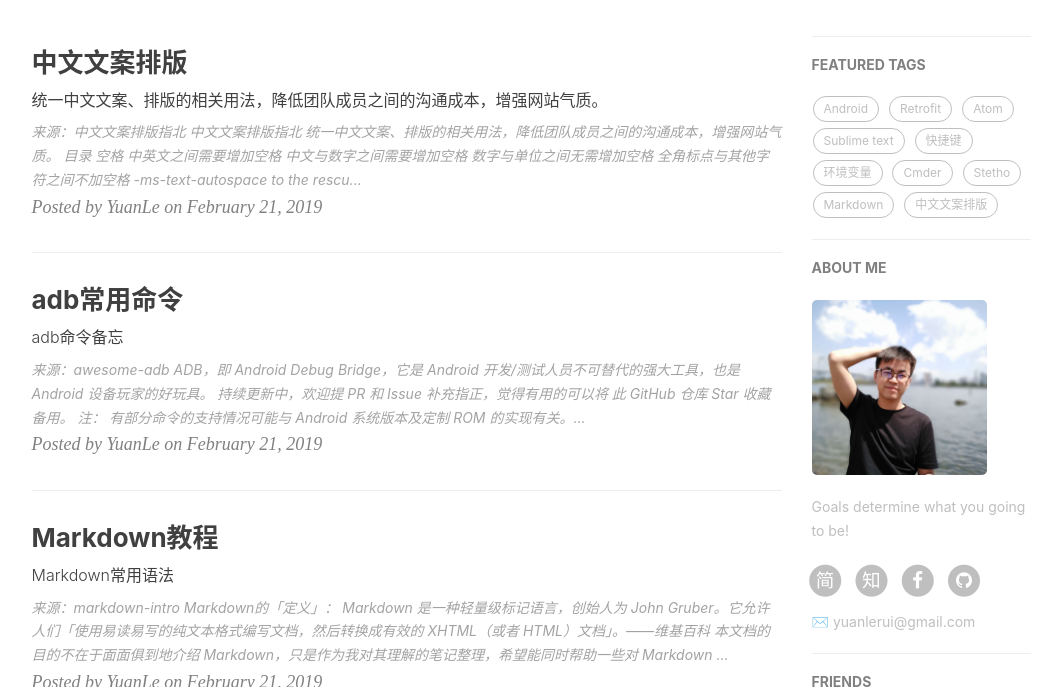
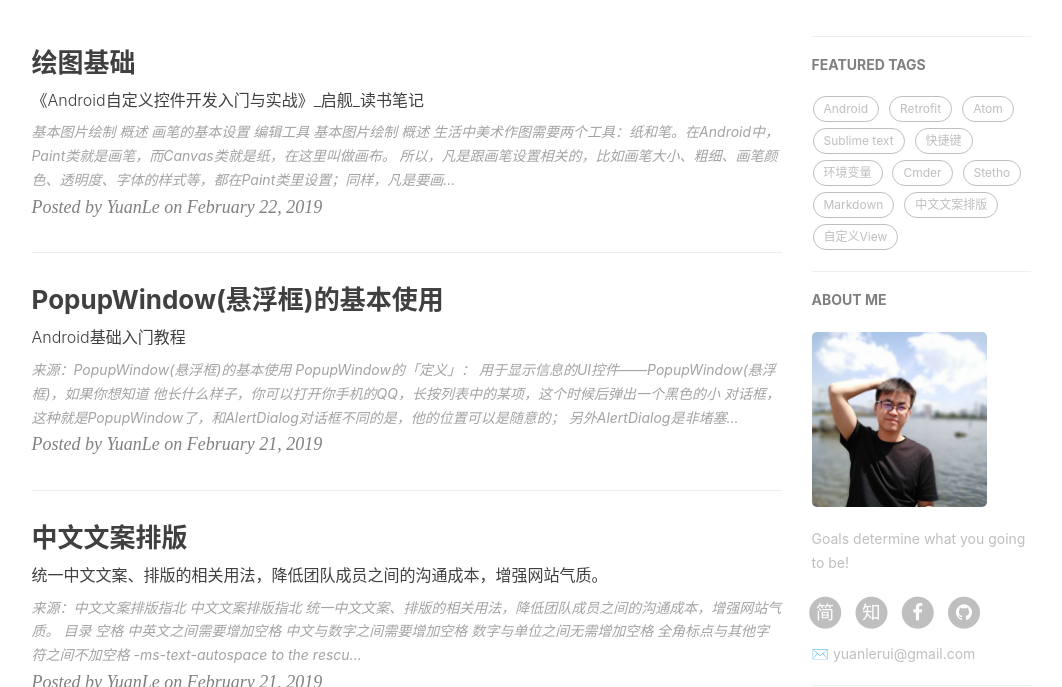
Before and after one commit to itx-man/itx-man.github.io, a Jekyll site: the page built from index.html, in a window 1280 px wide and 900 px high, scrolled down 209 px, cut to the strip 213-900 px from the top of the window. Shown: the whole strip, without its empty margins (136-1198 px from the left). Built offline with Jekyll 4.4.1, drawn with Linux system fonts in a browser that asks for light colours; nearby versions of some CDN libraries; the list of posts is cut into pages by our own code; comment, search, counter and statistics services are not loaded.

Commit message:
add Android view

````diff
--- /dev/null
+++ b/_posts/2019-02-22-Android-PopupWindow.md
@@ -0,0 +1,130 @@
+---
+layout:     post                            # 使用的布局 (不需要修改)
+title:      PopupWindow(悬浮框)的基本使用                    # 标题
+subtitle:   Android基础入门教程                 # 副标题
+date:       2019-02-21                      # 时间
+author:     YuanLe                          # 作者
+header-img: img/Australia, Australia_Pacific.jpg         # 这篇文章标题背景图片
+catalog: true                               # 是否归档
+tags:                                       # 标签
+    - Markdown
+---
+
+来源：[PopupWindow(悬浮框)的基本使用](http://www.runoob.com/w3cnote/android-tutorial-popupwindow.html)
+
+PopupWindow的「定义」：
+
+> 用于显示信息的UI控件——PopupWindow(悬浮框)，如果你想知道 他长什么样子，你可以打开你手机的QQ，长按列表中的某项，这个时候后弹出一个黑色的小 对话框，这种就是PopupWindow了，和AlertDialog对话框不同的是，他的位置可以是随意的；
+> 另外AlertDialog是非堵塞线程的，而PopupWindow则是堵塞线程的！而官方有这样一句话来介绍 PopupWindow：
+> A popup window that can be used to display an arbitrary view. The popup window is
+> a floating container that appears on top of the current activity.
+> 大概意思是：一个弹出窗口控件，可以用来显示任意View，而且会浮动在当前activity的顶部
+
+
+# ![Table of Contents](https://itx-man.github.io/img/toc.png)
+
+<!-- vim-markdown-toc GFM -->
+
+* [相关方法解读](#相关方法解读)
+    * [几个常用的构造方法](#几个常用的构造方法)
+    * [常用的一些方法](#常用的一些方法)
+    * [核心代码](#核心代码)
+
+<!-- vim-markdown-toc -->
+
+## 1.相关方法解读
+
+### 1) 几个常用的构造方法
+
+```
+我们在文档中可以看到，提供给我们的PopupWindow的构造方法有九种之多，这里只贴实际 开发中用得较多的几个构造方法：
+
+* public PopupWindow (Context context)
+* public PopupWindow(View contentView, int width, int height)
+* public PopupWindow(View contentView)
+* public PopupWindow(View contentView, int width, int height, boolean focusable)
+
+参数就不用多解释了吧，contentView是PopupWindow显示的View，focusable是否显示焦点
+```
+
+### 2) 常用的一些方法
+
+```
+下面介绍几个用得较多的一些方法，其他的可自行查阅文档：
+
+* setContentView(View contentView)：设置PopupWindow显示的View
+* getContentView()：获得PopupWindow显示的View
+* showAsDropDown(View anchor)：相对某个控件的位置（正左下方），无偏移
+* showAsDropDown(View anchor, int xoff, int yoff)：相对某个控件的位置，有偏移
+* showAtLocation(View parent, int gravity, int x, int y)： 相对于父控件的位置（例如正中央Gravity.CENTER，下方Gravity.BOTTOM等），可以设置偏移 或无偏移 PS:parent这个参数只要是activity中的view就可以了！
+* setWidth/setHeight：设置宽高，也可以在构造方法那里指定好宽高， 除了可以写具体的值，还可以用WRAP_CONTENT或MATCH_PARENT， popupWindow的width和height属性直接和第一层View相对应。
+* setFocusable(true)：设置焦点，PopupWindow弹出后，所有的触屏和物理按键都由PopupWindows 处理。其他任何事件的响应都必须发生在PopupWindow消失之后，（home 等系统层面的事件除外）。
+  比如这样一个PopupWindow出现的时候，按back键首先是让PopupWindow消失，第二次按才是退出 activity，准确的说是想退出activity你得 首先让PopupWindow消失，因为不并是任何情况下按back PopupWindow都会消失，必须在PopupWindow设置了背景的情况下 。
+* setAnimationStyle(int)：设置动画效果
+```
+
+### 3) 核心代码
+
+```
+private Button btn_show;
+private Context mContext;
+
+@Override
+protected void onCreate(Bundle savedInstanceState) {
+    super.onCreate(savedInstanceState);
+    setContentView(R.layout.activity_main);
+    mContext = MainActivity.this;
+    btn_show = (Button) findViewById(R.id.btn_show);
+    btn_show.setOnClickListener(new View.OnClickListener() {
+        @Override
+        public void onClick(View v) {
+            initPopWindow(v);
+        }
+    });
+}
+
+
+private void initPopWindow(View v) {
+    View view = LayoutInflater.from(mContext).inflate(R.layout.item_popup, null, false);
+    Button btn_xixi = (Button) view.findViewById(R.id.btn_xixi);
+    Button btn_hehe = (Button) view.findViewById(R.id.btn_hehe);
+    //1.构造一个PopupWindow，参数依次是加载的View，宽高
+    final PopupWindow popWindow = new PopupWindow(view,
+            ViewGroup.LayoutParams.WRAP_CONTENT, ViewGroup.LayoutParams.WRAP_CONTENT, true);
+
+    popWindow.setAnimationStyle(R.anim.anim_pop);  //设置加载动画
+
+    //这些为了点击非PopupWindow区域，PopupWindow会消失的，如果没有下面的
+    //代码的话，你会发现，当你把PopupWindow显示出来了，无论你按多少次后退键
+    //PopupWindow并不会关闭，而且退不出程序，加上下述代码可以解决这个问题
+    popWindow.setTouchable(true);
+    popWindow.setTouchInterceptor(new View.OnTouchListener() {
+        @Override
+        public boolean onTouch(View v, MotionEvent event) {
+            return false;
+            // 这里如果返回true的话，touch事件将被拦截
+            // 拦截后 PopupWindow的onTouchEvent不被调用，这样点击外部区域无法dismiss
+        }
+    });
+    popWindow.setBackgroundDrawable(new ColorDrawable(0x00000000));    //要为popWindow设置一个背景才有效
+
+
+    //设置popupWindow显示的位置，参数依次是参照View，x轴的偏移量，y轴的偏移量
+    popWindow.showAsDropDown(v, 50, 0);
+
+    //设置popupWindow里的按钮的事件
+    btn_xixi.setOnClickListener(new View.OnClickListener() {
+        @Override
+        public void onClick(View v) {
+            Toast.makeText(MainActivity.this, "你点击了嘻嘻~", Toast.LENGTH_SHORT).show();
+        }
+    });
+    btn_hehe.setOnClickListener(new View.OnClickListener() {
+        @Override
+        public void onClick(View v) {
+            Toast.makeText(MainActivity.this, "你点击了呵呵~", Toast.LENGTH_SHORT).show();
+            popWindow.dismiss();
+        }
+    });
+}
+```
--- /dev/null
+++ b/_posts/2019-02-22-Android-View.md
@@ -0,0 +1,31 @@
+---
+layout:     post                            # 使用的布局 (不需要修改)
+title:      绘图基础                    # 标题
+subtitle:   《Android自定义控件开发入门与实战》_启舰_读书笔记               # 副标题
+date:       2019-02-22                      # 时间
+author:     YuanLe                          # 作者
+header-img: img/United States, North America.jpg         # 这篇文章标题背景图片
+catalog: true                               # 是否归档
+tags:                                       # 标签
+    - 自定义View
+---
+
+# ![Table of Contents](https://itx-man.github.io/img/toc.png)
+
+<!-- vim-markdown-toc GFM -->
+
+* [基本图片绘制](#基本图片绘制)
+    * [概述](#概述)
+    * [画笔的基本设置](#画笔的基本设置)
+    * [编辑工具](#编辑工具)
+
+<!-- vim-markdown-toc -->
+
+## 基本图片绘制
+
+### 概述
+
+  生活中美术作图需要两个工具：纸和笔。在Android中，Paint类就是画笔，而Canvas类就是纸，在这里叫做画布。
+
+  所以，凡是跟画笔设置相关的，比如画笔大小、粗细、画笔颜色、透明度、字体的样式等，都在Paint类里设置；同样，凡是要画出成品的东西，比如圆形、
+矩形、文字等，都调用Canvas类里的函数生成。
````
Also changed, not shown: _posts/2019-02-21-Markdown.md (+0 -1 lines).
